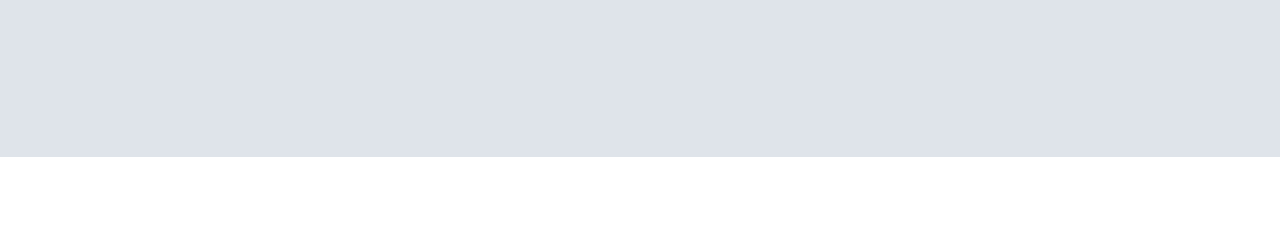
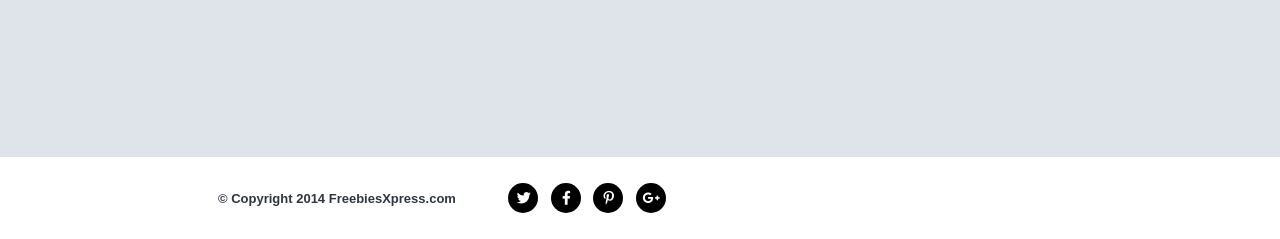
Before and after one commit to klaud-skora/Project-4, a website: page index.html in a window 1280 px wide. Shown: the part 2492-2731 px from the top of the page. Before the commit the page ends 2649 px from the top, so only its background shows below. Drawn offline with Linux system fonts and the light colour scheme; a web font is replaced by a local one.

Commit message:
Add footer

```diff
--- a/index.html
+++ b/index.html
@@ -138,6 +138,16 @@
                 </div>
             </div>
         </section>
-        <footer></footer>
+        <footer class="footer">
+            <div class="container">
+                <p>© Copyright 2014 FreebiesXpress.com</p>
+                <ul>
+                    <li><a href="#"><i class="fab fa-twitter"></i>Twitter</a></li>
+                    <li><a href="#"><i class="fab fa-facebook-f"></i>Facebook</a></li>
+                    <li><a href="#"><i class="fab fa-pinterest-p"></i>Pinterest</a></li>
+                    <li><a href="#"><i class="fab fa-google-plus-g"></i>Google plus</a></li>
+                </ul>
+            </div>
+        </footer>
     </body>
 </html>
--- a/sass/style.scss
+++ b/sass/style.scss
@@ -169,3 +169,36 @@
 
     }
 }
+/* footer */
+.footer {
+    .container {
+        padding: 10px 20px;
+        max-width: 80%;
+    }
+    ul {
+        list-style-type: none;
+        display: inline-block;
+        text-align: center;
+    }
+    p {
+        display: inline-block;
+        color: #2f3640;
+        font-weight: bold;
+        margin-left: 70px;
+    }
+    li {
+        display: inline-block;
+        font-size: 0;
+    }
+    i {
+        font-size: 14px;
+        background-color: black;
+        color: #fff;
+        height: 30px;
+        width: 30px;
+        line-height: 30px;
+        border-radius: 50%;
+        margin-left: 8px;
+        padding-left: 1px;
+    }
+}
```
Also changed, not shown: css/style.css, 1 other file.
